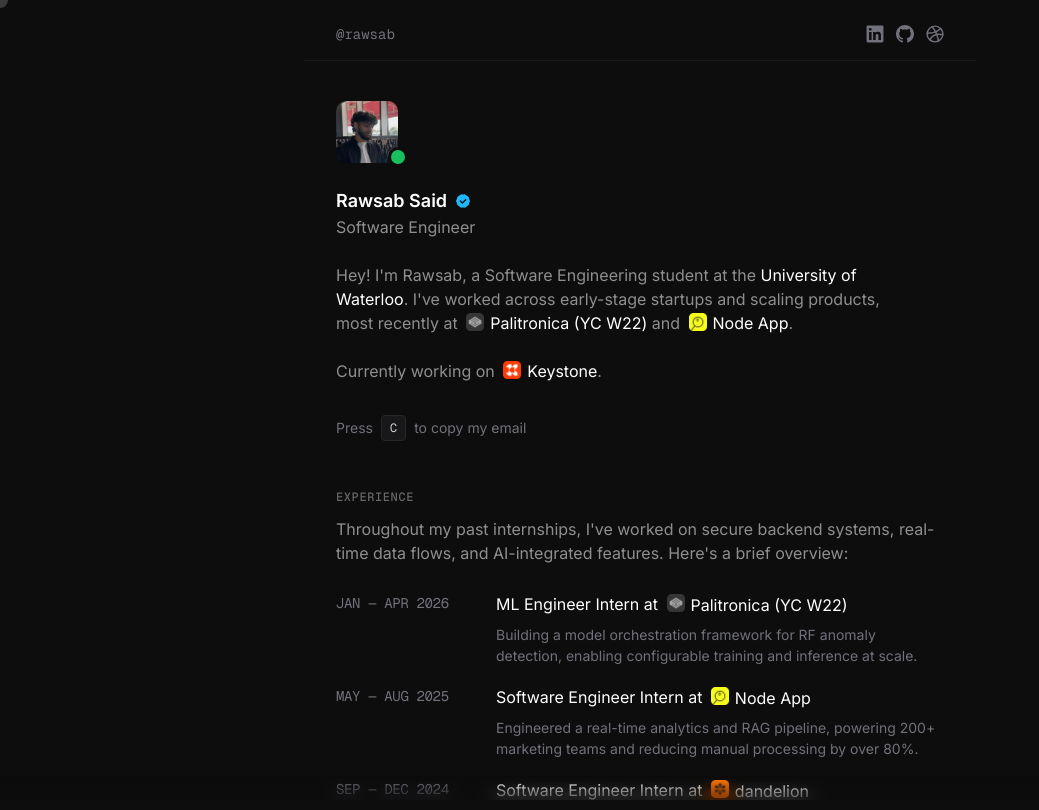
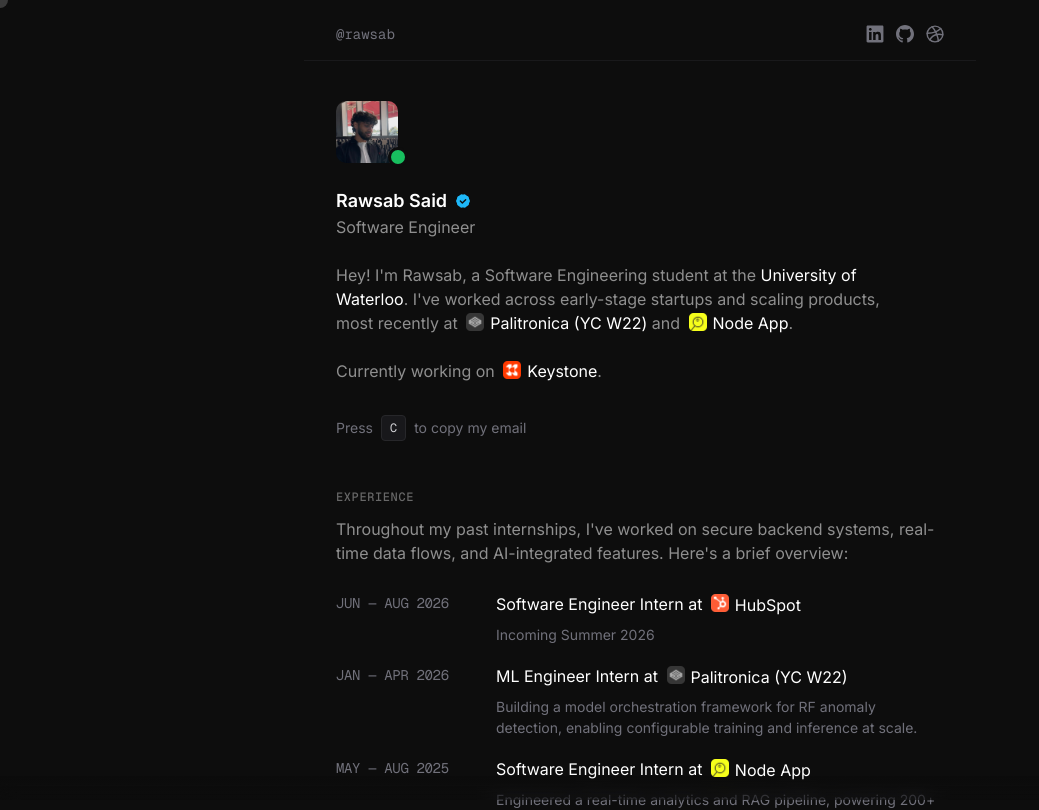
Before and after one commit to rawsab/portfolio, a Next.js app: page / in a window 1280 px wide. Shown: the top 810 px of the page, without its empty margins (0-1039 px from the left). Built offline with nearby package versions, Linux system fonts and the light colour scheme.

Commit message:
update experience

```diff
--- a/data/experience.ts
+++ b/data/experience.ts
@@ -9,6 +9,16 @@
 }
 
 export const experiences: Experience[] = [
+  {
+    period: "JUN — AUG 2026",
+    role: "Software Engineer Intern",
+    company: "HubSpot",
+    icon: "/icons/hubspot_icon.png",
+    iconAlt: "HubSpot",
+    description:
+      "Incoming Summer 2026",
+    link: "https://www.hubspot.com/",
+  },
   {
     period: "JAN — APR 2026",
     role: "ML Engineer Intern",
```
Also changed, not shown: public/icons/hubspot_icon.png (added).
